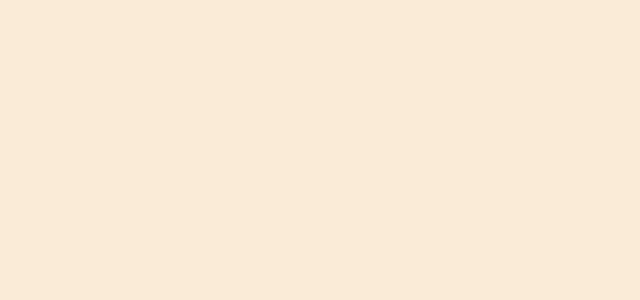
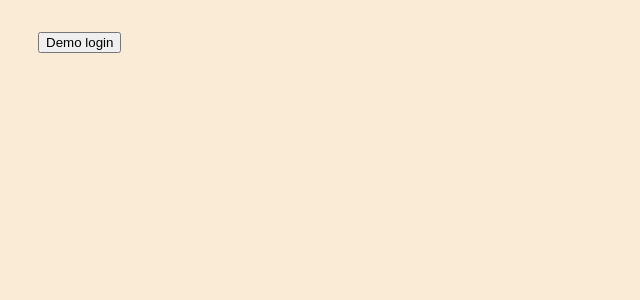
Before and after one commit to markusol00/Country_Explorer, a React (Vite) app in the folder frontend/: page / in a window 1280 px wide. Before the commit this address had no page. Shown: the top 300 px of the page, without its empty margins (0-640 px from the left). Built offline with nearby package versions, Linux system fonts and the light colour scheme.

Commit message:
Started to code logic for LoginPage
+Created fundamental logic for LoginPage for the coming /Feature/LoginPage branch
+New route for LoginPage in App.tsx

```diff
--- a/frontend/src/App.tsx
+++ b/frontend/src/App.tsx
@@ -4,11 +4,13 @@ import CountryDetailPage from "./pages/CountryDetailPage";
 import CountryListPage from "./pages/CountryListPage";
 import { Routes, Route } from "react-router";
 import MainLayout from "../src/Layout/MainLayout";
+import LoginPage from "./pages/LoginPage";
 
 function App() {
   return (
     <>
       <Routes>
+        <Route path="/" element={<LoginPage />} />
         <Route element={<MainLayout />}>
           <Route path="/countries" element={<CountryListPage />} />
           <Route
--- a/frontend/src/pages/LoginPage.tsx
+++ b/frontend/src/pages/LoginPage.tsx
@@ -0,0 +1,5 @@
+function LoginPage() {
+  return <button>Demo login</button>;
+}
+
+export default LoginPage;
```
